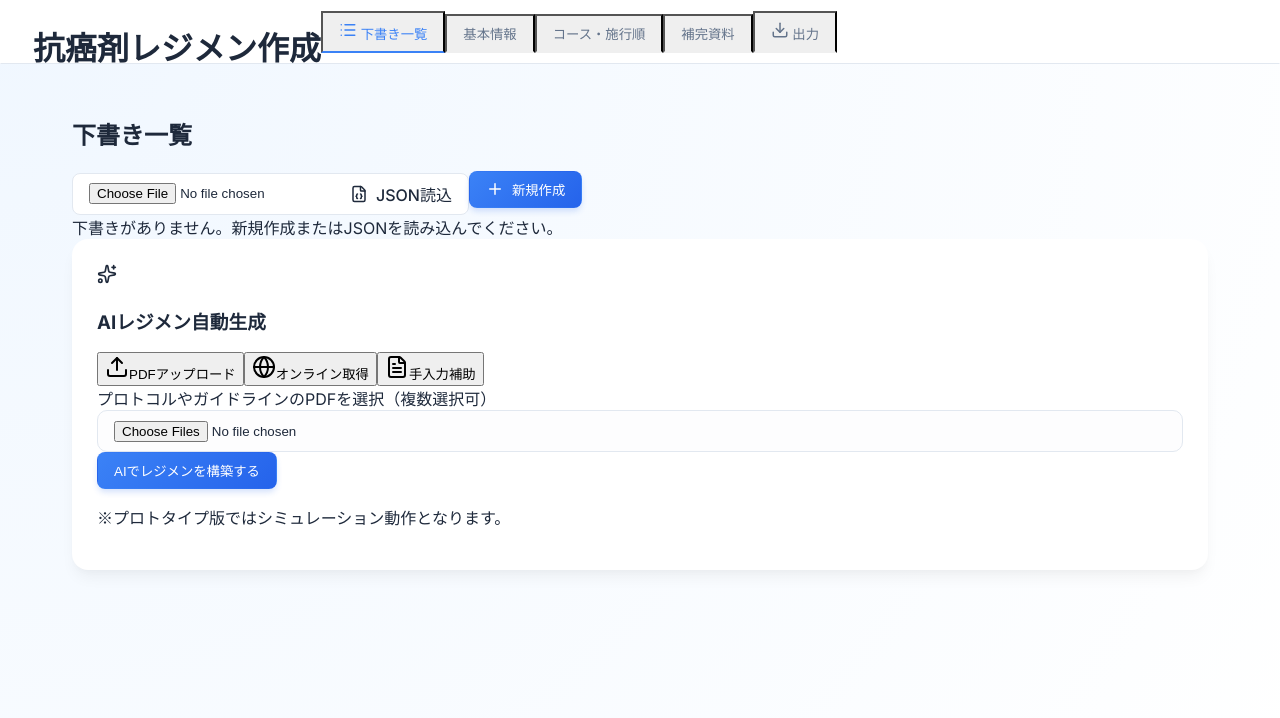
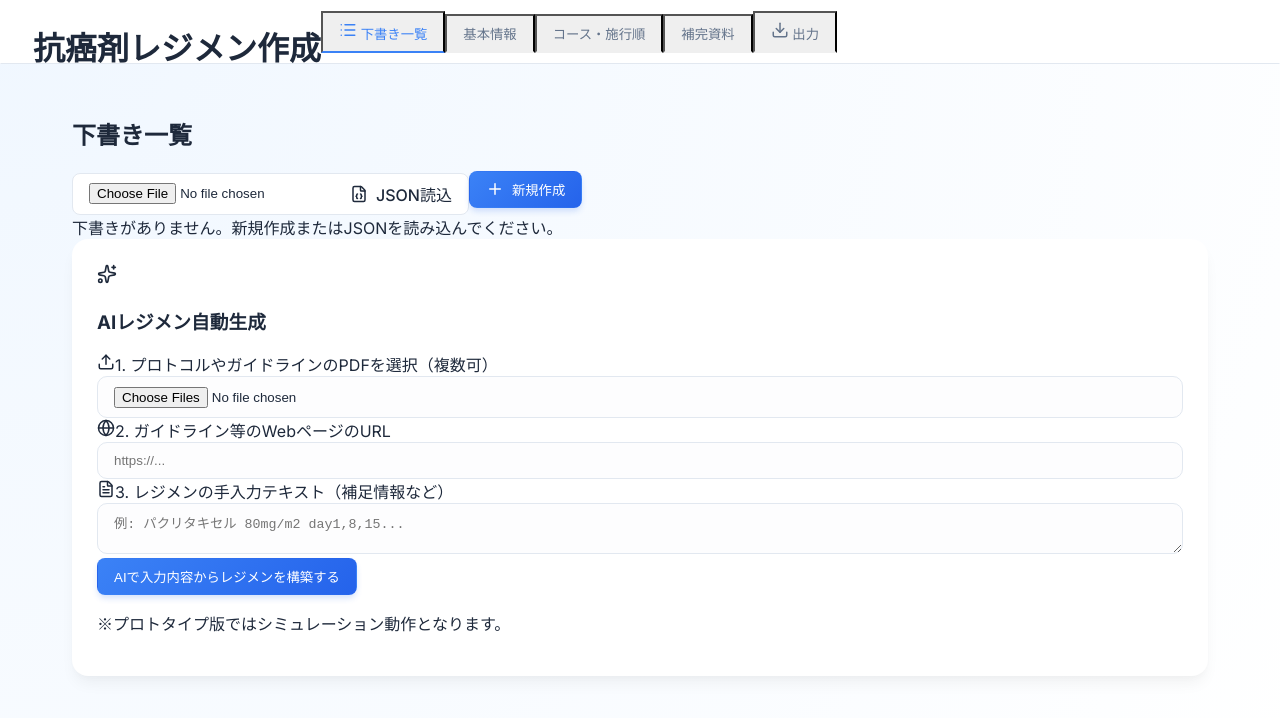
Before and after one commit to hospyhematology-spec/regimen_table_maker, a React (Vite) app: page / in a window 1280 px wide. Shown: the top 718 px of the page. Built offline with nearby package versions, Linux system fonts and the light colour scheme.

Commit message:
Feat: Combine AI inputs and reflect data in generated output #17

```diff
--- a/src/components/AIGenerator.tsx
+++ b/src/components/AIGenerator.tsx
@@ -6,26 +6,29 @@ import { v4 as uuidv4 } from 'uuid';
 const AIGenerator: React.FC = () => {
   const { setCurrentRegimen, regimens, setRegimens } = useRegimenStore();
   const [isGenerating, setIsGenerating] = useState(false);
-  const [inputType, setInputType] = useState<'pdf' | 'online' | 'manual'>('pdf');
   const [files, setFiles] = useState<File[]>([]);
   const [url, setUrl] = useState('');
   const [text, setText] = useState('');
 
   const handleGenerate = () => {
-    if (inputType === 'pdf' && files.length === 0) {
-      alert('PDFファイルを選択してください。');
-      return;
-    }
-    if (inputType === 'online' && !url) {
-      alert('URLを入力してください。');
-      return;
-    }
-    if (inputType === 'manual' && !text) {
-      alert('テキストを入力してください。');
+    if (files.length === 0 && !url && !text) {
+      alert('PDFファイル、URL、テキストのいずれかを入力してください。');
       return;
     }
 
     setIsGenerating(true);
+
+    const fileNames = files.map(f => f.name).join(', ');
+    const sources = [
+      fileNames ? `PDF: ${fileNames}` : '',
+      url ? `URL: ${url}` : '',
+      text ? `手入力: ${text.substring(0, 30)}${text.length > 30 ? '...' : ''}` : ''
+    ].filter(Boolean).join(' / ');
+
+    const basicInfo = `【AIによって生成された情報です。適宜修正してください。】\n\n入力元データ:\n${
+      files.length > 0 ? `・ファイル: ${fileNames}\n` : ''
+    }${url ? `・Web: ${url}\n` : ''}${text ? `・手入力テキスト: あり\n\n${text}` : ''}`;
+
     // Simulate AI generation delay
     setTimeout(() => {
       const generatedRegimen = {
@@ -36,15 +39,15 @@ const AIGenerator: React.FC = () => {
         updated_at: new Date().toISOString(),
         regimen_core: {
           regimen_name: 'AI生成レジメン（サンプル）',
-          cancer_type: '胃癌',
-          treatment_purpose: '術後補助化学療法',
+          cancer_type: '入力情報から推測',
+          treatment_purpose: '入力情報から推測',
           inpatient_outpatient: '外来',
           interval_days: 21,
-          reference_sources: 'Generated by AI assistant',
+          reference_sources: sources || 'Generated by AI assistant',
           courses: []
         },
         regimen_support_info: {
-          basic_info: 'AIによって生成された情報です。適宜修正してください。',
+          basic_info: basicInfo,
           indications: '', contraindications: '', start_criteria: '', stop_criteria: '', dose_reduction: '', adverse_effects_and_management: '', references: ''
         }
       };
@@ -62,34 +65,12 @@ const AIGenerator: React.FC = () => {
         <h3>AIレジメン自動生成</h3>
       </div>
 
-      <div className="grid grid-cols-3 gap-3 mb-6">
-        <button
-          className={`flex flex-col items-center gap-2 p-4 rounded-xl border-2 transition-all ${inputType === 'pdf' ? 'bg-white border-blue-500 shadow-sm' : 'bg-transparent border-slate-200 opacity-60'}`}
-          onClick={() => setInputType('pdf')}
-        >
-          <Upload size={24} />
-          <span className="text-xs font-bold">PDFアップロード</span>
-        </button>
-        <button
-           className={`flex flex-col items-center gap-2 p-4 rounded-xl border-2 transition-all ${inputType === 'online' ? 'bg-white border-blue-500 shadow-sm' : 'bg-transparent border-slate-200 opacity-60'}`}
-          onClick={() => setInputType('online')}
-        >
-          <Globe size={24} />
-          <span className="text-xs font-bold">オンライン取得</span>
-        </button>
-        <button
-           className={`flex flex-col items-center gap-2 p-4 rounded-xl border-2 transition-all ${inputType === 'manual' ? 'bg-white border-blue-500 shadow-sm' : 'bg-transparent border-slate-200 opacity-60'}`}
-          onClick={() => setInputType('manual')}
-        >
-          <FileText size={24} />
-          <span className="text-xs font-bold">手入力補助</span>
-        </button>
+      <div className="flex flex-col gap-4 mb-6">
+        <div className="bg-white p-4 rounded-xl border border-blue-100 flex flex-col gap-3">
+          <div className="flex items-center gap-2 text-blue-700 font-bold mb-1">
+            <Upload size={18} />
+            <span className="text-sm">1. プロトコルやガイドラインのPDFを選択（複数可）</span>
           </div>
-
-      <div className="mb-6 bg-white p-4 rounded-xl border border-blue-100 min-h-[120px] flex items-center justify-center">
-        {inputType === 'pdf' && (
-          <div className="flex flex-col gap-3 w-full">
-            <span className="text-sm font-bold text-slate-700">プロトコルやガイドラインのPDFを選択（複数選択可）</span>
           <input
             type="file"
             accept=".pdf"
@@ -100,15 +81,17 @@ const AIGenerator: React.FC = () => {
             onChange={(e) => setFiles(Array.from(e.target.files || []))}
           />
           {files.length > 0 && (
-              <div className="text-xs text-slate-500">
-                {files.length} ファイル選択中
+            <div className="text-xs text-slate-500 font-medium">
+              選択中のファイル: {files.map(f => f.name).join(', ')}
             </div>
           )}
         </div>
-        )}
-        {inputType === 'online' && (
-          <div className="flex flex-col gap-3 w-full">
-            <span className="text-sm font-bold text-slate-700">ガイドライン等のWebページのURL</span>
+
+        <div className="bg-white p-4 rounded-xl border border-blue-100 flex flex-col gap-3">
+          <div className="flex items-center gap-2 text-blue-700 font-bold mb-1">
+            <Globe size={18} />
+            <span className="text-sm">2. ガイドライン等のWebページのURL</span>
+          </div>
           <input
             type="url"
             className="input text-base"
@@ -117,10 +100,12 @@ const AIGenerator: React.FC = () => {
             onChange={(e) => setUrl(e.target.value)}
           />
         </div>
-        )}
-        {inputType === 'manual' && (
-          <div className="flex flex-col gap-3 w-full">
-            <span className="text-sm font-bold text-slate-700">レジメンのテキスト（薬剤名、用量など）</span>
+
+        <div className="bg-white p-4 rounded-xl border border-blue-100 flex flex-col gap-3">
+          <div className="flex items-center gap-2 text-blue-700 font-bold mb-1">
+            <FileText size={18} />
+            <span className="text-sm">3. レジメンの手入力テキスト（補足情報など）</span>
+          </div>
           <textarea
             className="input min-h-[100px] text-sm"
             placeholder="例: パクリタキセル 80mg/m2 day1,8,15..."
@@ -128,7 +113,6 @@ const AIGenerator: React.FC = () => {
             onChange={(e) => setText(e.target.value)}
           />
         </div>
-        )}
       </div>
 
       <button
@@ -141,7 +125,7 @@ const AIGenerator: React.FC = () => {
             <Loader2 className="animate-spin" /> 解析中...
           </>
         ) : (
-          <>AIでレジメンを構築する</>
+          <>AIで入力内容からレジメンを構築する</>
         )}
       </button>
       <p className="mt-4 text-[10px] text-slate-400 text-center">
```
Lines whose indentation alone changed are shown as unchanged.
